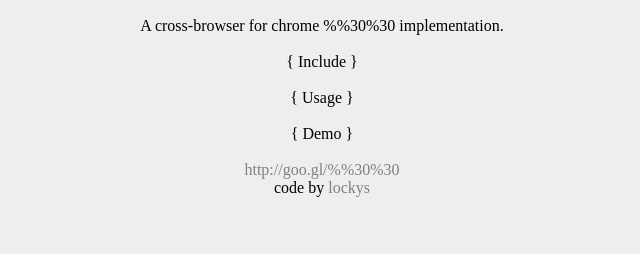
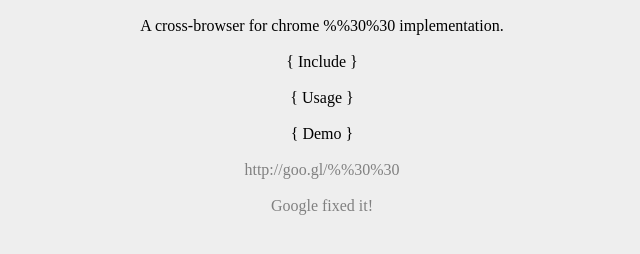
Before and after one commit to lockys/3030.js, a website: page index.html in a window 1280 px wide. Shown: the part 50-304 px from the top of the page, without its empty margins (318-958 px from the left). Drawn offline with nearby package versions, Linux system fonts and the light colour scheme; files that its build step writes are made by us from their sources.

Commit message:
#should not re-create element for the error page.

```diff
--- a/index.html
+++ b/index.html
@@ -14,6 +14,10 @@
       a {
         text-decoration: none;
         color: grey;
+      }
+
+      a:hover {
+        text-decoration: underline;
       }
 
       .code-area {
@@ -37,10 +41,8 @@
       <div>
 
       <div>{ Demo }</div> <br/>
-      <a class="break-link" href="#">http://goo.gl/%%30%30</a>
-      <div class="footer">
-        code by <a href="">lockys</a>
-      </div>
+      <a class="break-link" href="#">http://goo.gl/%%30%30</a> <br/><br/>
+      <a class="break-link" href="#">Google fixed it!</a>
     </center>
 
     <script type="text/javascript">
--- a/src/js/30.js
+++ b/src/js/30.js
@@ -3,9 +3,6 @@
 * Auther: Hao-Wei Jeng
 **/
 ;(function($, window, document, undefined) {
-  $.fn.breakThisLink = function(options) {
-    options = options || {};
-
   var mainPage = $('<div>', {
         class: 'error-page content-hidden',
       }),
@@ -25,6 +22,9 @@
     innerErrorDiv = errorDiv.append([deadImg, titleStr, contentEle]),
     fullPage = mainPage.append(innerErrorDiv);
 
+  $.fn.breakThisLink = function(options) {
+    options = options || {};
+
     $(this).hover(function() {
       var mainPage = $('.error-page');
 
```
Also changed, not shown: dist/js/30.min.js. Lines whose indentation alone changed are shown as unchanged.
